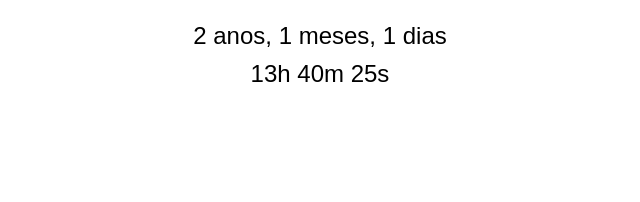
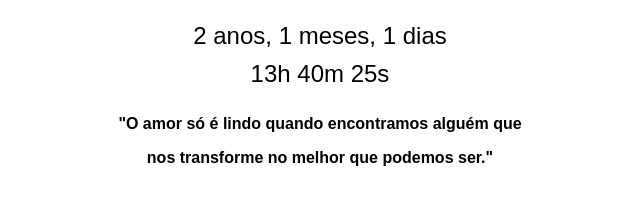
Before and after one commit to alexmalh/bellacard, a plain HTML site: page index.html in a window 1280 px wide. Shown: the part 598-800 px from the top of the page, without its empty margins (320-960 px from the left). Drawn offline with Linux system fonts and the light colour scheme.

Commit message:
Update index.html

```diff
--- a/index.html
+++ b/index.html
@@ -22,7 +22,7 @@
    <h2>NOSSO TEMPO JUNTOS</h2>
    <p><h2>Desde 28 de abril de 2023:</h2></p>
   <div id="cronometro"></div>
-
+  <p><h4>"O amor só é lindo quando encontramos alguém que</p><p>nos transforme no melhor que podemos ser."</h4></p>
   <script>
     const dataInicio = new Date("2023-04-28T00:00:00");
 
```
